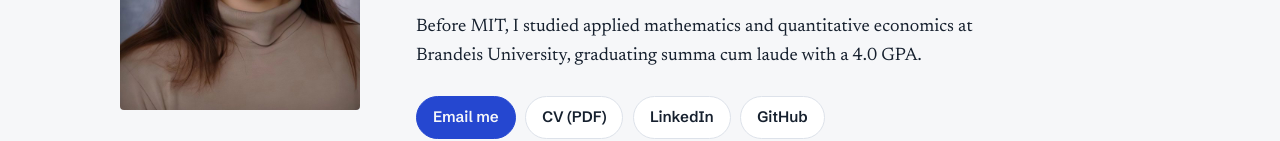
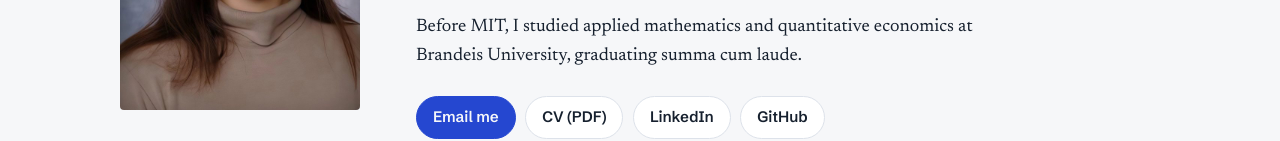
Before and after one commit to dengyuhe/dengyuhe.github.io, a plain HTML site: page index.html in a window 1280 px wide. Shown: the part 348-489 px from the top of the page. Drawn offline with Linux system fonts and the light colour scheme.

Commit message:
Update index.html

```diff
--- a/index.html
+++ b/index.html
@@ -179,7 +179,7 @@
       <div>
         <h1>Maggie Yuhe Deng</h1>
         <p class="lead">I’m a Master of Finance candidate at MIT Sloan, concentrating in financial engineering. I build quantitative research from raw data to tested conclusions, and I hold every result to a fair benchmark before I believe it.</p>
-        <p>Before MIT, I studied applied mathematics and quantitative economics at Brandeis University, graduating summa cum laude with a 4.0 GPA.</p>
+        <p>Before MIT, I studied applied mathematics and quantitative economics at Brandeis University, graduating summa cum laude.</p>
         <div class="links">
           <a class="primary" href="mailto:maggie.deng@sloan.mit.edu">Email me</a>
           <a href="files/Maggie_Deng_CV.pdf">CV (PDF)</a>
```
